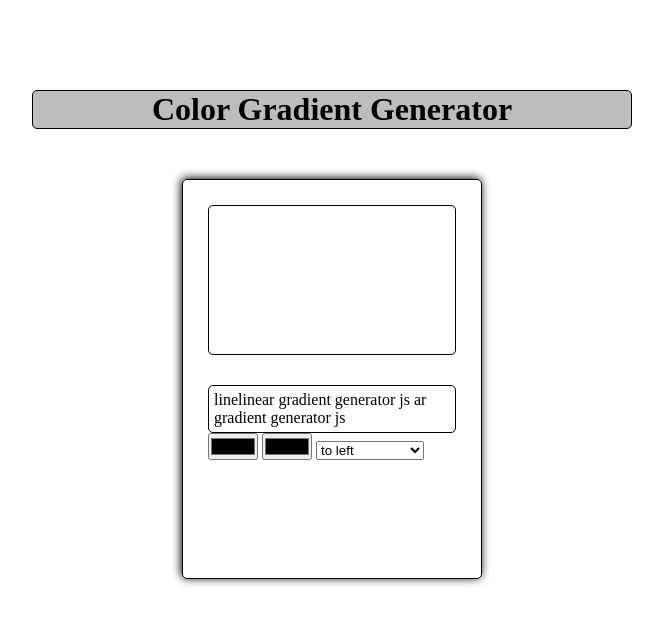
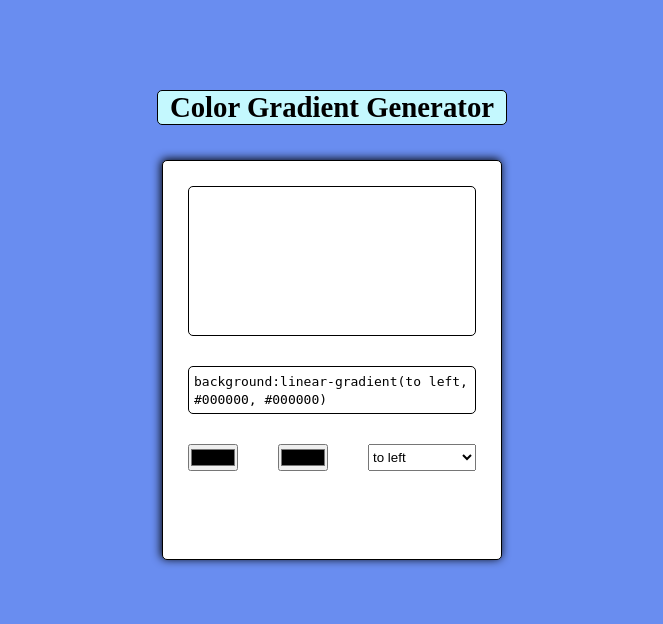
Before and after one commit to mutasim77/JS-Projects, a PHP site: page / in a window 1280 px wide. Shown: the top 624 px of the page, without its empty margins (308-971 px from the left). Run offline with PHP 8.4, Linux system fonts and the light colour scheme.

```diff
--- a/LinearGradient/index.html
+++ b/LinearGradient/index.html
@@ -17,7 +17,8 @@
         <h1>Color Gradient Generator</h1>
         <div class="card">
             <div class="table"></div>
-            <div class="code">linelinear gradient generator js ar gradient generator js</div>
+            <div class="code"><code>background:</code><code id="code">linear-gradient(to left, #000000, #000000)</code>
+            </div>
             <div class="flex">
                 <input type="color">
                 <input type="color">
@@ -32,6 +33,8 @@
                     <option value="to top left">to top left</option>
                 </select>
             </div>
+            <div class="message hide">Copied Successfully</div>
+
         </div>
     </div>
 
--- /dev/null
+++ b/LinearGradient/js/script.js
@@ -0,0 +1,29 @@
+let table = document.querySelector('.table');
+let dropDown = document.querySelector('select');
+let inputs = document.querySelectorAll('input');
+let code = document.querySelector('#code');
+let message = document.querySelector('.message');
+
+//! When we choose color
+inputs.forEach(item => {
+    item.addEventListener('input', setColors);
+})
+
+//! When we choose oreontation
+dropDown.addEventListener('change', setColors);
+
+//! Function that sets colors and oreontation
+function setColors() {
+    let color1 = inputs[0].value;
+    let color2 = inputs[1].value;
+    let oreontation = dropDown.value;
+    code.innerText = table.style.background = `linear-gradient(${oreontation}, ${color1}, ${color2})`;
+    code.style.color = color1
+}
+
+//! Copy the code
+document.querySelector('.code').addEventListener('click', () => {
+    navigator.clipboard.writeText(text).then(function () {
+        // message.
+    })
+})
--- a/LinearGradient/styles/css/style.css
+++ b/LinearGradient/styles/css/style.css
@@ -4,27 +4,44 @@
   box-sizing: border-box;
 }
 
+body {
+  background-color: #698df0;
+}
+
 .container {
-  max-width: 600px;
+  max-width: 500px;
   margin: 0 auto;
   margin-top: 7%;
 }
 .container h1 {
-  font-size: 2em;
+  font-size: 1.8em;
+  width: 70%;
+  margin: 0 auto;
   text-align: center;
-  background: #bdbdbd;
+  background: #c4f8fe;
   border: 1px solid #000;
   border-radius: 5px;
-  margin-bottom: 50px;
+  margin-bottom: 35px;
+}
+.container .message {
+  color: green;
+  font-size: 0.9em;
+  margin-top: 45px;
+  text-align: center;
+  letter-spacing: 1.9px;
+}
+.container .message.hide {
+  display: none;
 }
 .container .card {
-  max-width: 300px;
+  max-width: 340px;
   min-height: 400px;
   border: 1px solid #000;
   margin: 0 auto;
   box-shadow: -1px -1px 10px #000;
   padding: 25px;
   border-radius: 5px;
+  background-color: #fff;
 }
 .container .card .table {
   max-width: 100%;
@@ -37,4 +54,15 @@
   border-radius: 5px;
   border: 1px solid #000;
   padding: 5px;
+}
+.container .card .code:hover {
+  cursor: text;
+}
+.container .card .flex {
+  display: flex;
+  justify-content: space-between;
+  margin-top: 30px;
+}
+.container .card .flex input:hover, .container .card .flex select:hover {
+  cursor: pointer;
 }/*# sourceMappingURL=style.css.map */
--- a/LinearGradient/styles/sass/style.sass
+++ b/LinearGradient/styles/sass/style.sass
@@ -4,28 +4,42 @@
     box-sizing: border-box
 
 body
+    background-color: #698df0
 
 .container
-    max-width: 600px
+    max-width: 500px
     margin: 0 auto
     margin-top: 7%
 
     h1
-        font-size: 2em
+        font-size: 1.8em
+        width: 70%
+        margin: 0 auto
         text-align: center
-        background: #bdbdbd
+        background: #c4f8fe
         border: 1px solid #000
         border-radius: 5px
-        margin-bottom: 50px
+        margin-bottom: 35px
+
+    .message
+        color: green
+        font-size: .9em
+        margin-top: 45px
+        text-align: center
+        letter-spacing: 1.9px
+
+        &.hide
+            display: none
 
     .card
-        max-width: 300px
+        max-width: 340px
         min-height: 400px
         border: 1px solid #000
         margin: 0 auto
         box-shadow: -1px -1px 10px#000
         padding: 25px
         border-radius: 5px
+        background-color: #fff
 
         .table
             max-width: 100%
@@ -33,7 +47,20 @@ body
             border: 1px solid #000
             border-radius: 5px
             margin-bottom: 30px
+
         .code
             border-radius: 5px
             border: 1px solid #000
             padding: 5px
+
+            &:hover
+                cursor: text
+
+        .flex
+            display: flex
+            justify-content: space-between
+            margin-top: 30px
+
+            input, select
+                &:hover
+                    cursor: pointer
```
Also changed, not shown: 2 other files.
